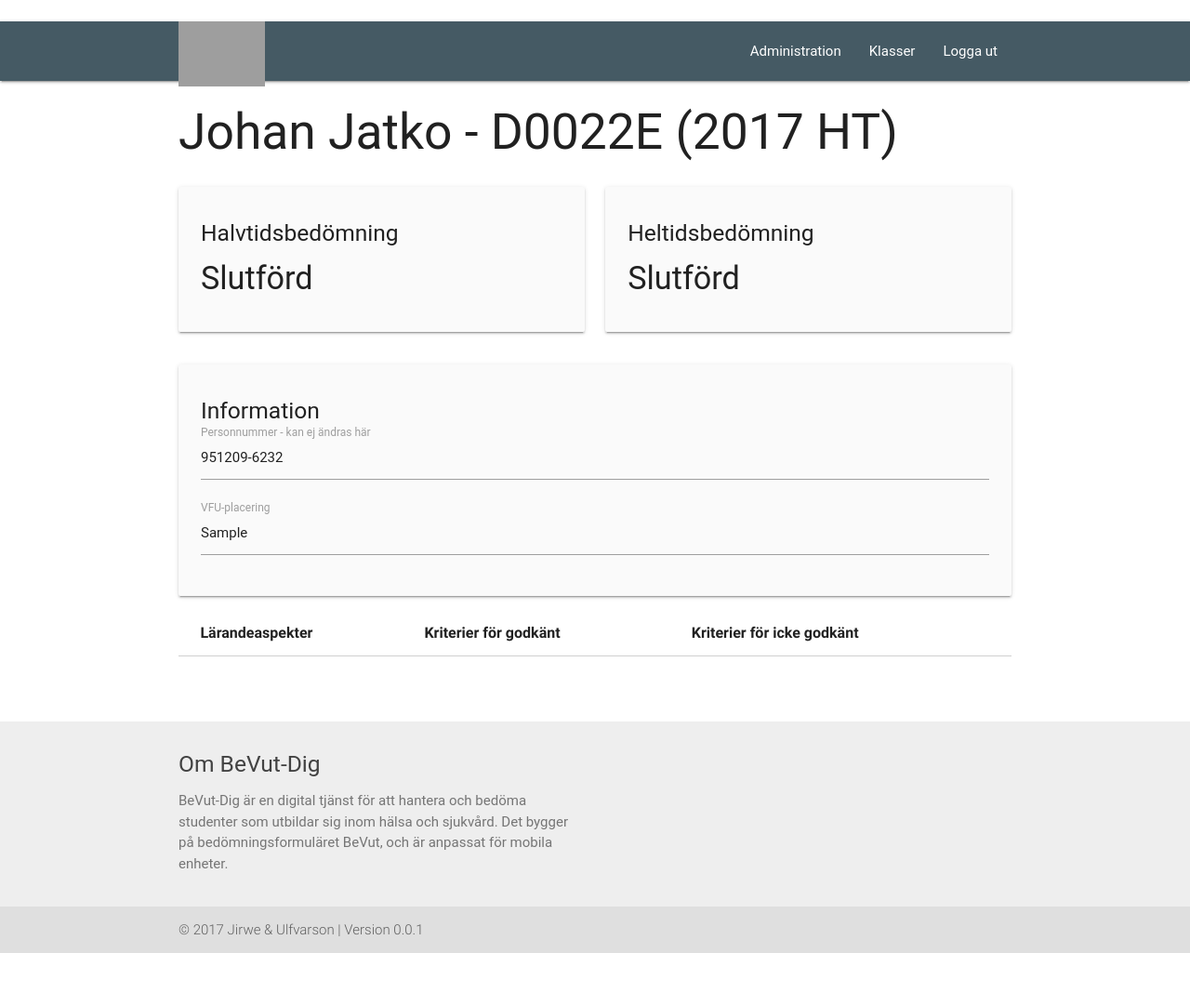
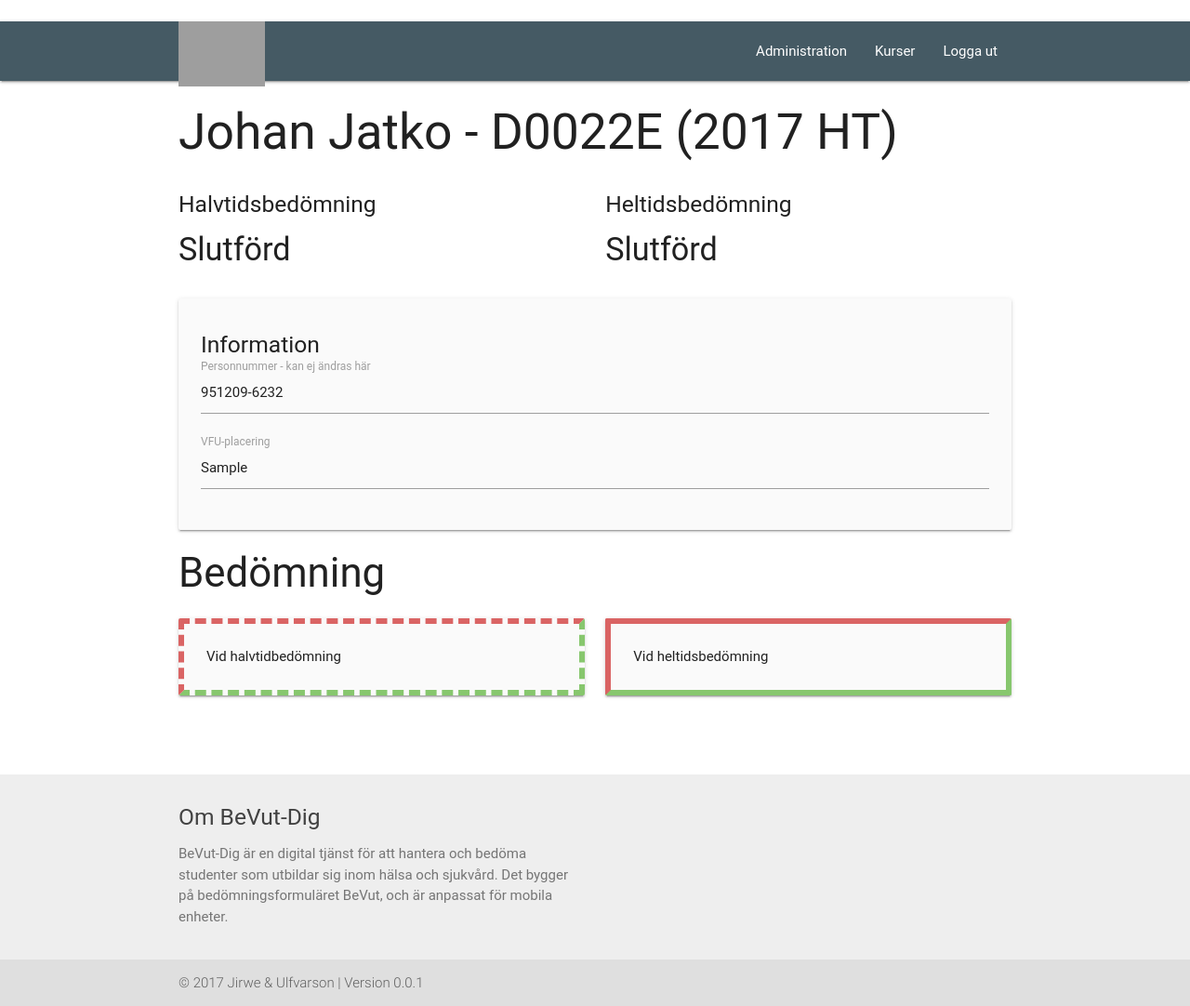
Before and after one commit to ArmedGuy/BeVut, a Django app: template Bevut/app/templates/app/form.html in a window 1280 px wide. Shown: the whole page at 93% size. Before the commit the page ends 1025 px from the top, so only its background shows below. Run offline with Django 3.2, Linux system fonts and the light colour scheme; the template is opened without the code that fills it: values that come from a table or form of the project are taken from there, others are empty; a user stored in the database is signed in; data comes from the database, SQL or seed files in the repository; tables that the repository leaves empty hold one stand-in row (values such as "Sample post"); lists and menus that the app fills with data are empty; some libraries are stand-ins or nearby versions; some web fonts are replaced; grey boxes are pictures that could not be loaded.

Commit message:
New way of displaying the forms in a non-table way

```diff
--- a/Bevut/app/templates/app/form.html
+++ b/Bevut/app/templates/app/form.html
@@ -2,60 +2,119 @@
 {% load dict_tags %}
 {% block scripts %}
 <script>
-    $(function () {
-        $(".results input[type=hidden]").each(function() {
+    $(function() {
+        $(".results input[type=hidden]")
+            .each(function() {
                 var value = $(this).val();
                 if (value === "")
                     return;
                 $(this).parent().children(".answer-box.set.result-" + value).addClass("selected");
             });
         $(".set")
-            .click(function () {
+            .click(function() {
                 $(this).parent().children(".answer-box.set").removeClass("selected");
                 var val = $(this).text();
                 $(this).parent().children("input[type=hidden]").val(val);
                 $(this).addClass("selected");
+            });
+        var $state = $("#state-holder");
+        {% if midterm_in_progress or fullterm_in_progress %}
+        $(".answer-box")
+            .click(function() {
+                $box = $(this);
+                $box.parent().find(".answer-box").removeClass("result-OK result-G result-V result-U result-VG");
+                var ans = $box.data("answer");
+                {% if midterm_in_progress %}
+                if (ans == "G")
+                    ans = "OK";
+                if (ans == "U")
+                    ans = "V";
+                {% endif %}
+                $box.parent().find("input[type=hidden]").val(ans);
+                $box.addClass("result-" + ans);
+            });
+        {% endif %}
+        $(".answer-box .toggle")
+            .click(function (event) {
+                event.stopPropagation();
+                $box = $(this).parent().parent();
+                if ($box.hasClass("collapsed")) {
+                    $box.removeClass("collapsed");
+                } else {
+                    $box.addClass("collapsed");
+                }
             });
     });
 </script>
 {% endblock %}
 {% block content %}
 <style>
+    .question {
+        margin-bottom: 40px;
+    }
+     .answer-done, .answer-not-done, .answer-well-done {
+         overflow: hidden;
+     }
+    .answer-done > div, .answer-not-done > div, .answer-well-done > div {
+    }
     .answer-box {
-        width: 60px;
-        height: 60px;
-        line-height: 60px;
-        font-size: 18px;
+        padding: 10px;
+        cursor: pointer;
+    }
+    .answer-box.collapsed .description {
+        display: none;
+    }
+    .answer-box.collapsed .desc:before {
+        content: "Klicka för beskrivning";
+    }
+    .answer-box .switch > i {
+        display: block;
+        width: 38px;
+        height: 38px;
+        line-height: 38px;
+        font-size: 24px;
         text-align: center;
-        color: white;
+        background-color: #ddd;
+        color: #333333;
+    }
+    .answer-box label {
+        color: #666666;
+    }
+    .answer-box .row {
+        margin-bottom: 0px;
     }
     .result-V {
-        background-color: #ff9100;
+        border: 6px dashed #da6464;
     }
     .result-OK {
-        background-color: #aeea00;
+        border: 6px dashed #87c76e;
+
+    }
+    .answer-box .text {
+        background-color: #FAFAFA;
     }
     .result-U {
-        background-color: #d50000;
+        border:6px solid #da6464;
     }
     .result-G {
-        background-color: #33691e;
+        border:6px solid #87c76e;
     }
     .result-VG {
-        background-color: #01579b;
+        border:6px solid #01579b;
     }
-    .answer-box.set {
-        opacity: 0.6;
-        cursor: pointer;
+    .help-midterm {
+        border-top: 6px dashed #da6464;
+        border-left: 6px dashed #da6464;
+        border-bottom: 6px dashed #87c76e;
+        border-right: 6px dashed #87c76e;
+
     }
-    .answer-box.set:hover {
-        opacity: 0.8;
-    }
-    .answer-box.selected {
-        opacity: 1;
-    }
-    .answer-box label {
-        color: white;
+    .help-fullterm {
+        border-top: 6px solid #da6464;
+        border-left: 6px solid #da6464;
+        border-bottom: 6px solid #87c76e;
+        border-right: 6px solid #87c76e;
+
     }
     .number-box {
         width: 60px;
@@ -69,15 +128,16 @@
         vertical-align: top;
     }
     table tbody td p {
-        margin: 4px;
+        margin: 5px;
+        margin-top: 2px;
     }
-    table tbody tr:nth-child(even) td:nth-child(odd) {
+    /*table tbody tr:nth-child(even) td:nth-child(odd) {
         background-color: #eee;
 
     }
     table tbody tr:nth-child(odd) td:nth-child(even) {
         background-color: #eee;
-    }
+    }*/
     td.results, td.numbers {
         background-color: transparent !important;
         padding: 0px;
@@ -85,11 +145,10 @@
     }
 </style>
 
-<div class="container">
+<div id="state-holder" class="container {% if midterm_in_progress %}midterm{% endif %} {% if fullterm_in_progress %}fullterm{% endif %}">
     <h2>{{ student_form }}</h2>
     <div class="row">
-        <div class="col m6">
-            <div class="card-panel grey lighten-5">
+        <div class="col m6 s12">
                 <h5>Halvtidsbedömning</h5>
                 {% if student_form.midterm_signed %}
                 <h4>Slutförd</h4>
@@ -100,9 +159,7 @@
                 <a class="waves-effect waves-light btn" href="?term=midterm">Påbörja</a>
                 {% endif %}
         </div>
-        </div>
-        <div class="col m6">
-            <div class="card-panel grey lighten-5">
+        <div class="col m6 s12">
                 <h5>Heltidsbedömning</h5>
                 {% if student_form.fullterm_signed %}
                 <h4>Slutförd</h4>
@@ -115,7 +172,6 @@
                 Halvtidsbedöming inte klar
                 {% endif %}
                 {% endif %}
-            </div>
         </div>
     </div>
     <form method="POST">
@@ -131,86 +187,61 @@
                 <label for="location">VFU-placering</label>
             </div>
         </div>
-    <table>
-        <thead>
-        <tr>
-            <th></th>
-            <th>
-                Lärandeaspekter
-            </th>
-            <th>
-                Kriterier för godkänt
-            </th>
-            {% if student_form.template.has_well_done %}
-            <th>
-                Kriterier för väl godkänt
-            </th>
-            {% endif %}
-            <th>
-                Kriterier för icke godkänt
-            </th>
-        </tr>
-        </thead>
-        <tbody>
+        <h3>Bedömning</h3>
+        <div class="row">
+            <div class="col s6">
+                <div class="card-panel grey lighten-5 help-midterm">Vid halvtidbedömning</div>
+            </div>
+            <div class="col s6">
+                <div class="card-panel grey lighten-5 help-fullterm">Vid heltidsbedömning</div>
+            </div>
+        </div>
+        <div class="questions">
             {% for question in student_form.template.formoption_set.all %}
-
-        <tr>
-            <td class="numbers">
-                <div class="number-box">
-                    {{ question.nr }}
-                </div>
-            </td>
-            <td>
-                <p>{{ question.description }}</p></td>
-            <td>
-                <p>{{ question.done_description }}</p>
-
-            </td>
-            {% if student_form.template.has_well_done %}
-            <td>
-                <p>{{ question.well_done_description }}</p>
-            </td>
-            {% endif %}
-            <td>
-                <p>{{ question.not_done_description }}</p>
-            </td>
-            <td class="results">
+            {% with answer=current_answers|get_item:question.id %}
+            <div class="question">
                  {% if midterm_in_progress %}
                     <input type="hidden" name="{{question.id}}" value="{{ midterm_answers|get_item:question.id }}"/>
-                <div class="answer-box set result-OK">OK</div>
-                <div class="answer-box set result-V">V</div>
                     {% endif %}
                     {% if fullterm_in_progress %}
                     <input type="hidden" name="{{question.id}}" value="{{ fullterm_answers|get_item:question.id }}"/>
-                {% if form.has_well_done %}
-                <div class="answer-box set result-VG">VG</div>
                     {% endif %}
-                <div class="answer-box set result-G">G</div>
-                <div class="answer-box set result-U">U</div>
-                <hr/>
+                <div class="number-box">{{question.nr}}</div>
+                <p class="flow-text">{{ question.description }}</p>
+                <div data-answer="G" class="card-panel grey lighten-5 collapsed answer-box{% if show_midterm_answer and midterm_answers|get_item:question.id == "OK"%} result-OK{%endif%}{% if answer == "OK" %} result-OK{%endif%}{% if answer == "G" %} result-G{%endif%}">
+                    <div class="row">
+                        <div class="col m4 s12 flow-text select">
+                            Godkänt
+                        </div>
+                        <div class="col m7 s10 desc"><div class="description">{{question.done_description}}</div></div>
+                        <div class="col m1 s2 switch toggle"><i class="material-icons">import_export</i></div>
+                    </div>
+                </div>
+                {% if student_form.template.has_well_done and not midterm_in_progress %}
+                <div data-answer="VG" class="card-panel grey lighten-5 answer-box{% if answer == "VG" %} result-VG{%endif%}">
+                    <div class="row">
+                        <div class="col m4 s12 flow-text select">
+                            Väl godkänt
+                        </div>
+                        <div class="col m7 s10 desc"><div class="description">{{question.well_done_description}}</div></div>
+                        <div class="col m1 s2 switch toggle"><i class="material-icons">import_export</i></div>
+                    </div>
+                </div>
                 {% endif %}
-                {% for a in question.formanswer_set.all %}
-                {% if a.result == "OK" and not midterm_in_progress %}
-                <div class="answer-box result-OK">OK</div>
-                {% endif %}
-                {% if a.result == "V" and not midterm_in_progress %}
-                <div class="answer-box result-V">V</div>
-                {% endif %}
-                {% if a.result == "U" and not fullterm_in_progress %}
-                <div class="answer-box result-U">U</div>
-                {% endif %}
-                {% if a.result == "G" and not fullterm_in_progress %}
-                <div class="answer-box result-G">G</div>
-                {% endif %}
-                {% if a.result == "VG" and not fullterm_in_progress %}
-                <div class="answer-box result-VG">VG</div>
-                {% endif %}
+                <div data-answer="U" class="card-panel grey lighten-5 answer-box {% if show_midterm_answer and midterm_answers|get_item:question.id == "V"%} result-V{%endif%}{% if answer == "V" %} result-V{%endif%}{% if answer == "U" %} result-U{%endif%}">
+                    <div class="row">
+                        <div class="col m4 s12 flow-text select">
+                            Underkänt
+                        </div>
+                        <div class="col m7 s10 desc"><div class="description">{{question.not_done_description}}</div></div>
+                        <div class="col m1 s2 switch toggle"><i class="material-icons">import_export</i></div>
+                    </div>
+                </div>
+            </div>
+            {% endwith %}
             {% endfor %}
-            </td>
-        </tr>
-        {% endfor %}
-        </tbody>
-    </table>
+        </div>
+
         {% if midterm_in_progress %}
         <div class="card-panel grey lighten-5">
             <h4>Halvtidsbedömning</h4>
--- a/Bevut/app/templates/app/navmenu.html
+++ b/Bevut/app/templates/app/navmenu.html
@@ -2,7 +2,7 @@
     {% if user.is_staff %}
     <li><a href="/admin">Administration</a></li>
     {% endif %}
-    <li><a href="#">Klasser</a></li>
+    <li><a href="/app/">Kurser</a></li>
     <li><a href="#">Logga ut</a></li>
 {% else %}
     <li><a href="#">Logga in</a></li>
--- a/Bevut/app/templatetags/dict_tags.py
+++ b/Bevut/app/templatetags/dict_tags.py
@@ -4,6 +4,4 @@ register = template.Library()
 
 @register.filter(name='get_item')
 def get_item(value, arg):
-    print(value)
-    print(arg)
     return value.get(arg, "")
```
Also changed, not shown: Bevut/app/views.py (+7 -2 lines). Lines whose indentation alone changed are shown as unchanged.
